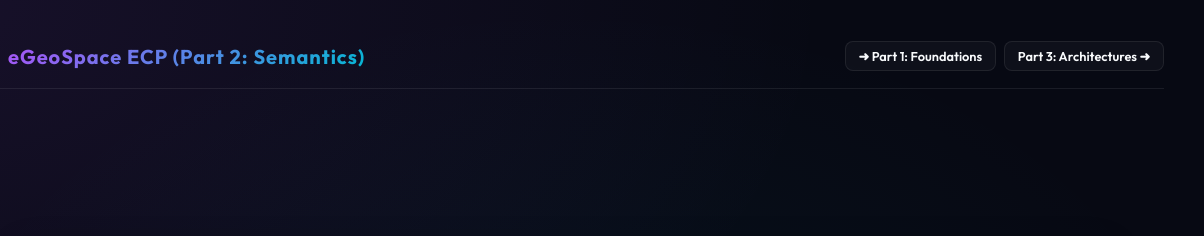
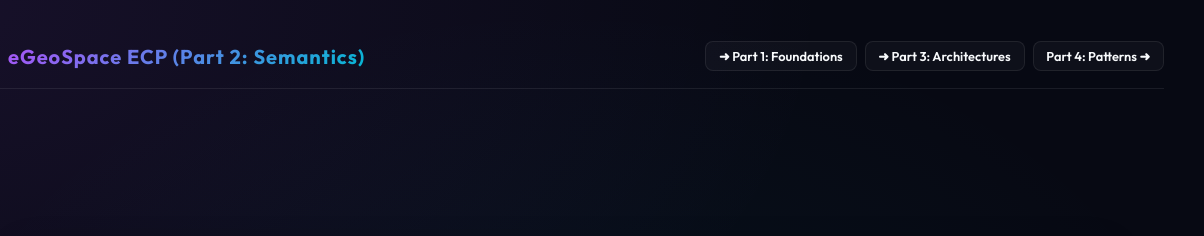
Before and after one commit to shunyavkash-satish-kanaujiya/ECP-presentation, a plain HTML site: page semantics.html in a window 1280 px wide. Shown: the top 236 px of the page, 76-1280 px from the left. Drawn offline with Linux system fonts and the light colour scheme.

Commit message:
Synchronize cross-navigation header buttons for all 4 presentations

```diff
--- a/semantics.html
+++ b/semantics.html
@@ -111,7 +111,8 @@
             </div>
             <div style="display: flex; gap: 0.5rem;">
                 <a href="index.html" class="nav-btn" style="text-decoration: none; padding: 0.4rem 0.8rem; font-size: 0.8rem; font-weight: 600;">➜ Part 1: Foundations</a>
-                <a href="architecture.html" class="nav-btn" style="text-decoration: none; padding: 0.4rem 0.8rem; font-size: 0.8rem; font-weight: 600;">Part 3: Architectures ➜</a>
+                <a href="architecture.html" class="nav-btn" style="text-decoration: none; padding: 0.4rem 0.8rem; font-size: 0.8rem; font-weight: 600;">➜ Part 3: Architectures</a>
+                <a href="patterns.html" class="nav-btn" style="text-decoration: none; padding: 0.4rem 0.8rem; font-size: 0.8rem; font-weight: 600;">Part 4: Patterns ➜</a>
             </div>
         </header>
 
```
Also changed, not shown: architecture.html (+2 -1 lines), index.html (+1 -0 lines).
